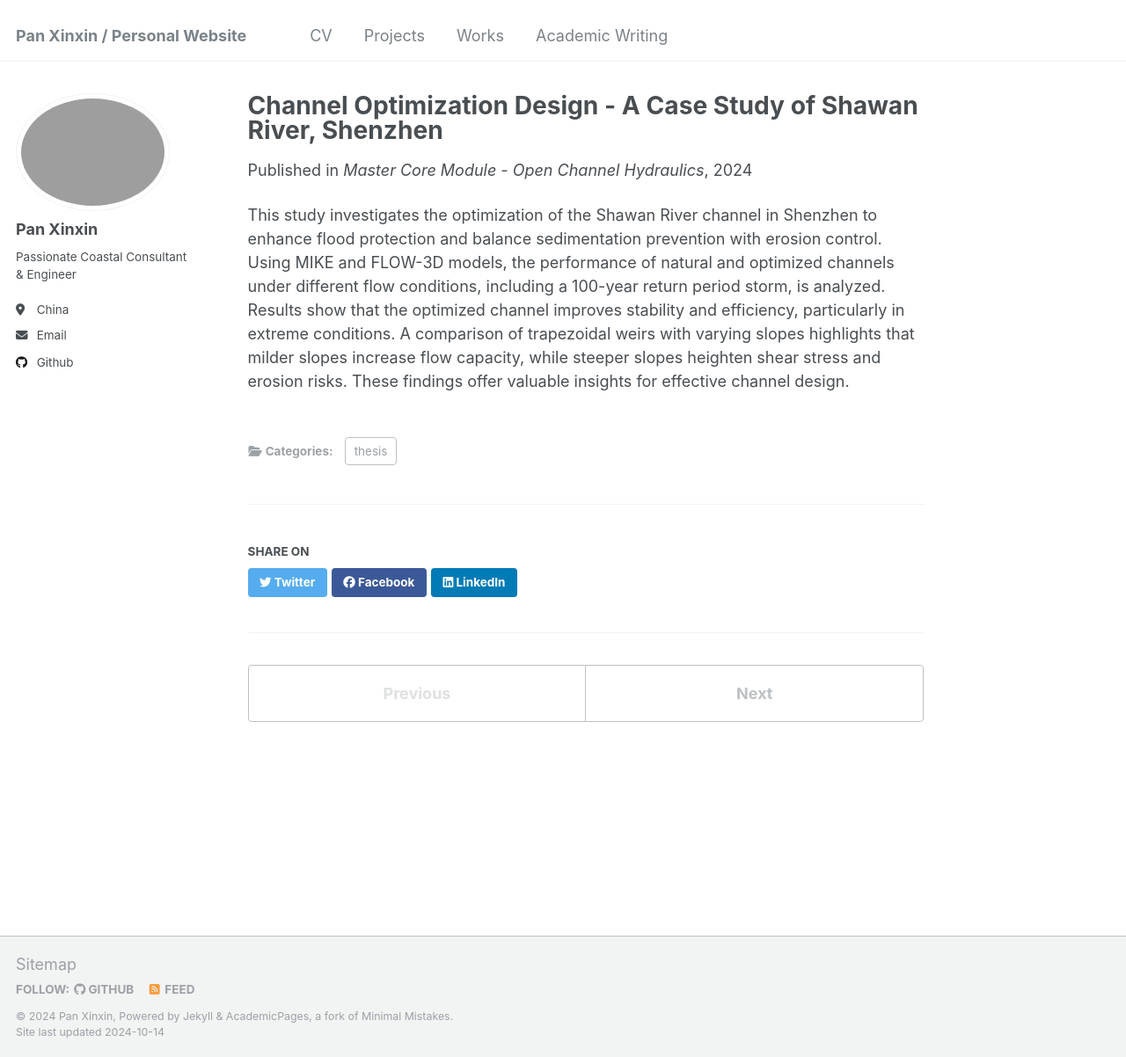
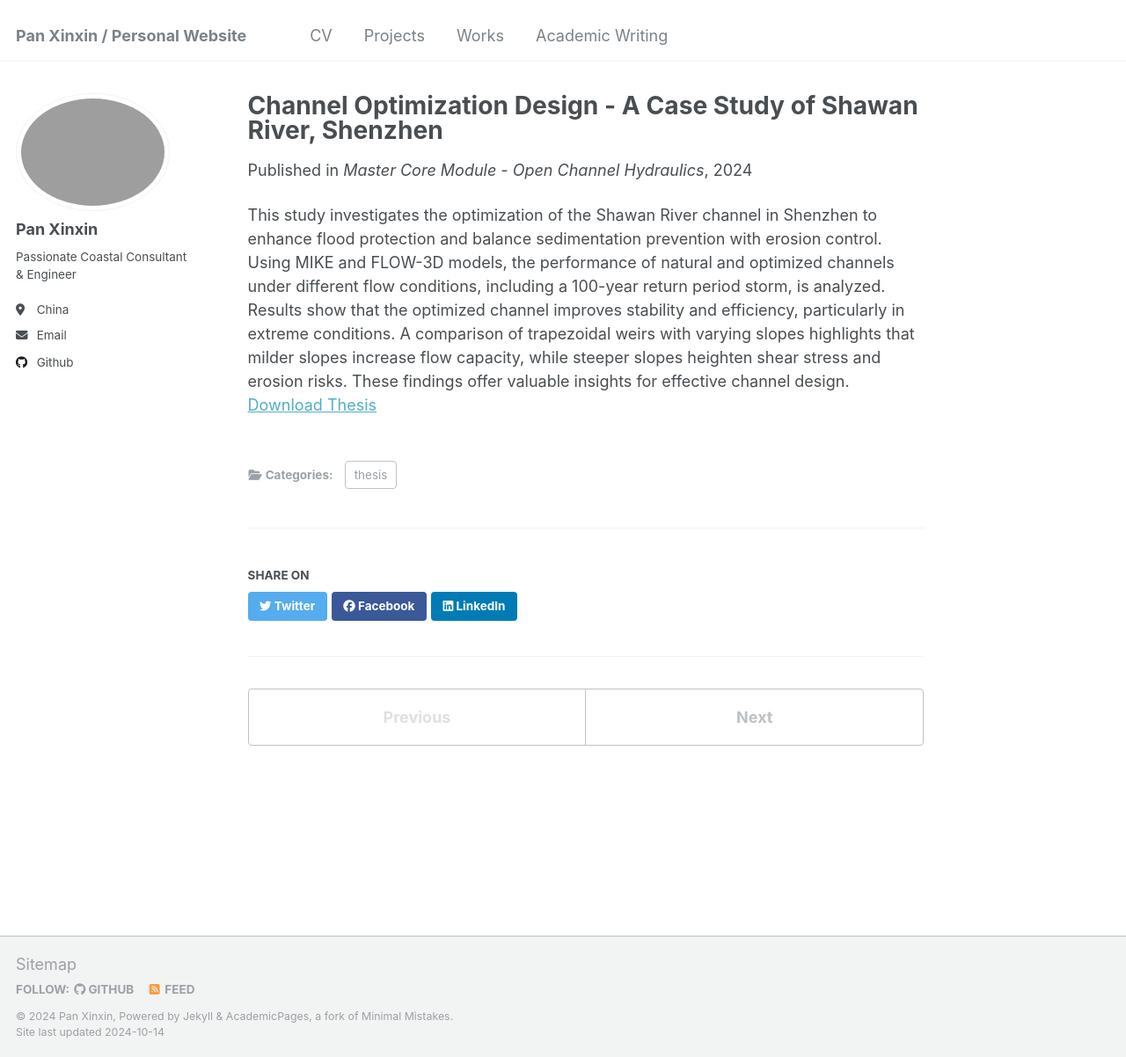
Before and after one commit to kingdaxing/kingdaxing.github.io, a Jekyll site: the page built from _publications/2024-01-15-paper-1-Channel.md, in a window 1280 px wide and 1202 px high. Shown: the whole window at 88% size. Built offline with Jekyll 4.4.1, drawn with Linux system fonts in a browser that asks for light colours.

Commit message:
Update 2024-01-15-paper-1-Channel.md

```diff
--- a/_publications/2024-01-15-paper-1-Channel.md
+++ b/_publications/2024-01-15-paper-1-Channel.md
@@ -9,4 +9,5 @@ venue: 'Master Core Module - Open Channel Hydraulics'
 paperurl: 'http://kingdaxing.github.io/files/NO1.pdf'
 ---
 
-This study investigates the optimization of the Shawan River channel in Shenzhen to enhance flood protection and balance sedimentation prevention with erosion control. Using MIKE and FLOW-3D models, the performance of natural and optimized channels under different flow conditions, including a 100-year return period storm, is analyzed. Results show that the optimized channel improves stability and efficiency, particularly in extreme conditions. A comparison of trapezoidal weirs with varying slopes highlights that milder slopes increase flow capacity, while steeper slopes heighten shear stress and erosion risks. These findings offer valuable insights for effective channel design.
+This study investigates the optimization of the Shawan River channel in Shenzhen to enhance flood protection and balance sedimentation prevention with erosion control. Using MIKE and FLOW-3D models, the performance of natural and optimized channels under different flow conditions, including a 100-year return period storm, is analyzed. Results show that the optimized channel improves stability and efficiency, particularly in extreme conditions. A comparison of trapezoidal weirs with varying slopes highlights that milder slopes increase flow capacity, while steeper slopes heighten shear stress and erosion risks. These findings offer valuable insights for effective channel design. <br/>
+[Download Thesis](http://kingdaxing.github.io/files/NO1.pdf)
```
